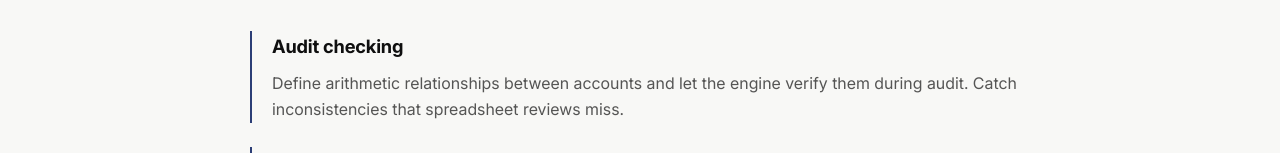
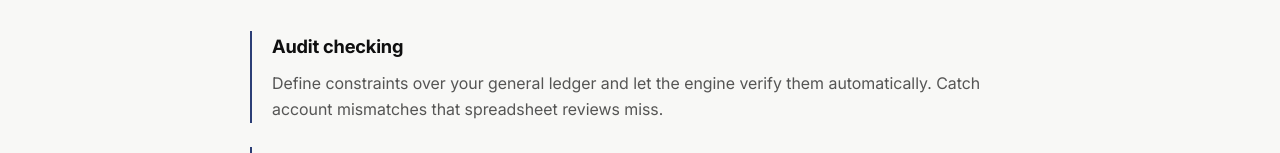
Before and after one commit to VATmiraal/website, a SvelteKit app: page /roadmap in a window 1280 px wide. Shown: the part 792-945 px from the top of the page. Built offline with nearby package versions, Linux system fonts and the light colour scheme.

Commit message:
Audit checking reformulated

```diff
--- a/src/routes/roadmap/+page.svelte
+++ b/src/routes/roadmap/+page.svelte
@@ -18,7 +18,7 @@
 				{
 					title: 'Audit checking',
 					description:
-						'Define arithmetic relationships between accounts and let the engine verify them during audit. Catch inconsistencies that spreadsheet reviews miss.'
+						'Define constraints over your general ledger and let the engine verify them automatically. Catch account mismatches that spreadsheet reviews miss.'
 				},
 				{
 					title: 'ABC / chain transactions',
```
